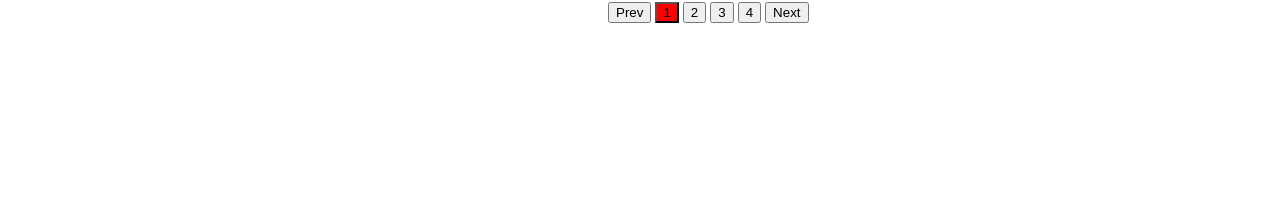
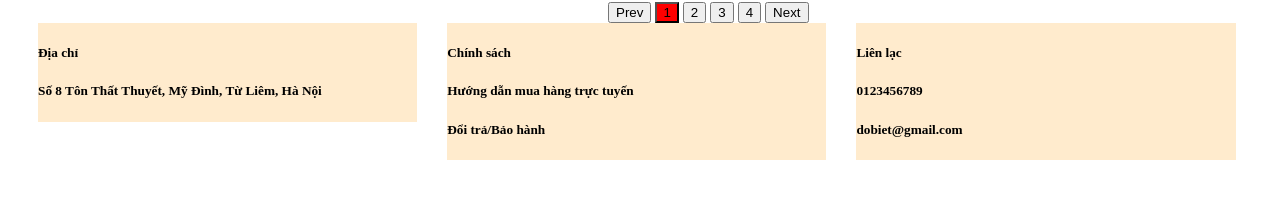
Before and after one commit to forgita1/doan, a plain HTML site: page Đồ án/index.html in a window 1280 px wide. Shown: the part 278-476 px from the top of the page. Drawn offline with Linux system fonts and the light colour scheme.

Commit message:
Update index.html

```diff
--- a/Đồ án/index.html
+++ b/Đồ án/index.html
@@ -13,6 +13,11 @@
     .btn{
         margin-left: 600px;
     }
+    .foot1{
+			width:30%;float:left;margin-left: 30px;
+			background-color: blanchedalmond    ;
+            font-family: 'Times New Roman', Times, serif;
+            }
 </style>
 <body>
     <div class="head">
@@ -38,6 +43,22 @@
             <input type="button" id="btn3" value="3" onclick="btn1click(3);" />
             <input type="button" id="btn4" value="4" onclick="btn1click(4);" />
             <input type="button" id="btnnext" value="Next" onclick="nextClick();" />
+        </div>
+    </div>
+    <div class = "footer">
+        <div class ="foot1">
+            <h5>Địa chỉ</h5>
+            <h5>Số 8 Tôn Thất Thuyết, Mỹ Đình, Từ Liêm, Hà Nội</h5>
+        </div>
+        <div class="foot1">
+            <h5>Chính sách</h5>
+            <h5>Hướng dẫn mua hàng trực tuyến</h5>
+            <h5>Đổi trả/Bảo hành</h5>
+        </div>
+        <div class = "foot1">
+            <h5>Liên lạc</h5>
+            <h5>0123456789</h5>
+            <h5>dobiet@gmail.com</h5>
         </div>
     </div>
 </body>
```
